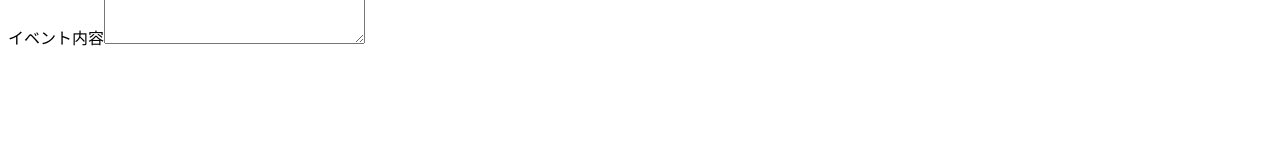
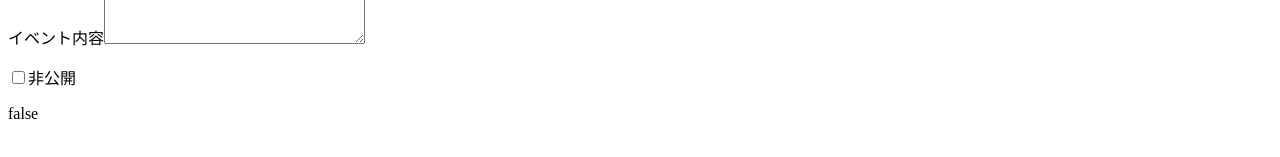
Before and after one commit to jin-aiit-a1824jj/vueJS-sample, a Vue app in the folder session6/index4/: page / in a window 1280 px wide. Shown: the part 567-724 px from the top of the page. Built offline with nearby package versions, Linux system fonts and the light colour scheme.

Commit message:
v-model checkvox bind data

```diff
--- a/session6/index4/src/App.vue
+++ b/session6/index4/src/App.vue
@@ -28,6 +28,10 @@
       <textarea id="detail" cols="30" rows="10" v-model="eventData.detail"></textarea>
       <p style="white-space: pre;">{{eventData.detail}}</p>
 
+      <input type="checkbox" id="isPrivate" v-model="eventData.isPrivate">
+      <label for="isPrivate">非公開</label>
+      <p>{{eventData.isPrivate}}</p>
+
     </div>
 
   </div>
@@ -53,7 +57,8 @@
         title: "タイトル",
         maxNumber: 0,
         host: "",
-        detail: ""
+        detail: "",
+        isPrivate: false
       }
     }
   },
```
